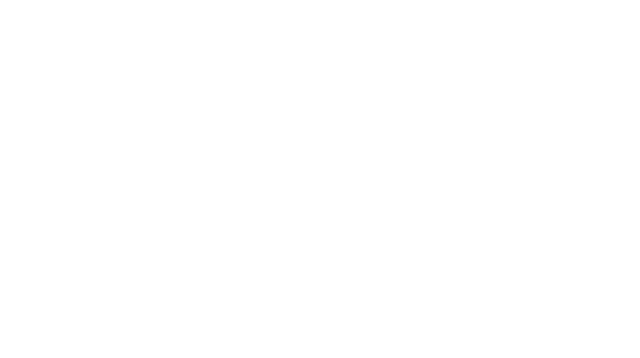
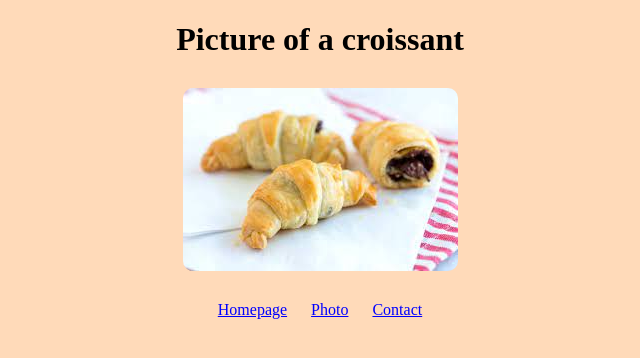
Before and after one commit to Miriam268/Croissant, a plain HTML site: page photo.html in a window 1280 px wide. Shown: the whole page, without its empty margins (320-960 px from the left). Drawn offline with Linux system fonts and the light colour scheme.

Commit message:
created the photo page and centered the photo

```diff
--- a/css/styles.css
+++ b/css/styles.css
@@ -15,3 +15,12 @@ footer a{
     margin: 0 10px;
     color: blue;
 }
+
+.croissant-photo{
+    max-width: 100%;
+    border-radius:10px ;
+    margin: 30px auto;
+    display: block;
+
+
+}
--- a/photo.html
+++ b/photo.html
@@ -0,0 +1,20 @@
+<!DOCTYPE html>
+<html lang="en">
+<head>
+    <meta charset="UTF-8">
+    <meta name="viewport" content="width=device-width, initial-scale=1.0">
+    <link rel="stylesheet" href="/css/styles.css" />
+        <title>Croissants</title>
+</head>
+<body>
+    <h1>Picture of a croissant</h1>
+    <img src="/images/croissant.jpeg" alt="" class="croissant-photo" />
+
+
+    <footer>
+        <a href="/">Homepage</a>
+        <a href="/photo.html">Photo</a>
+        <a href="/contact.html">Contact</a>
+    </footer>
+</body>
+</html>
```
Also changed, not shown: Images/croissant.jpeg (added).
